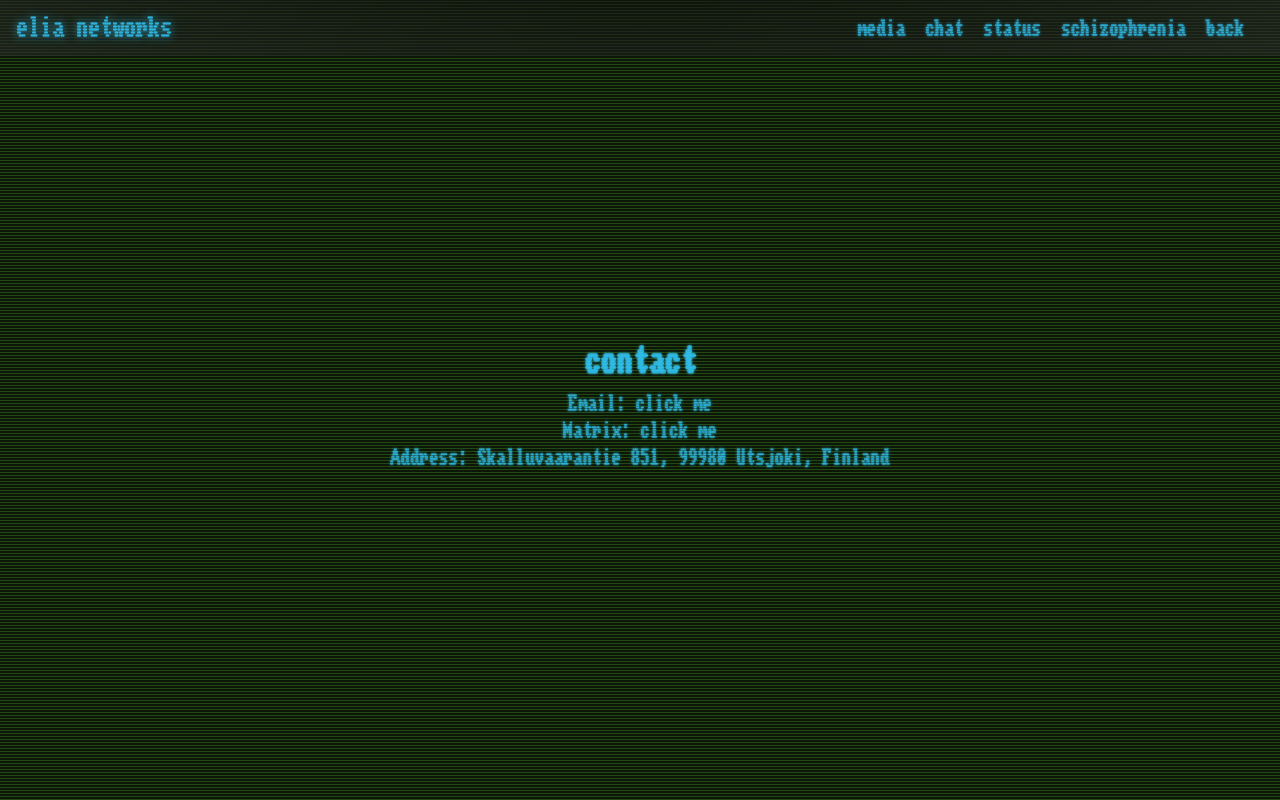
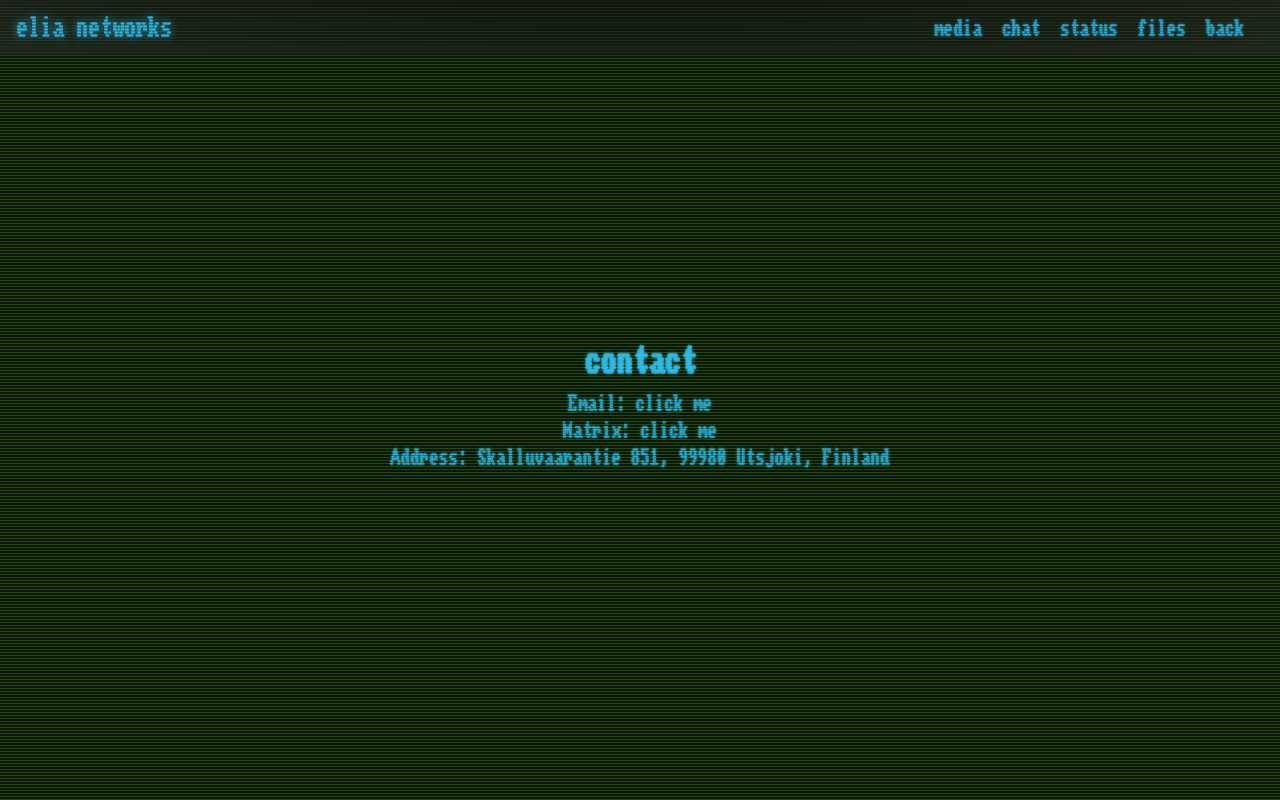
Before and after one commit to schizoposter/network-website, a plain HTML site: page contact/index.html in a window 1280 px wide. Drawn offline with Linux system fonts and the light colour scheme.

Commit message:
linkupdate

```diff
--- a/contact/index.html
+++ b/contact/index.html
@@ -34,7 +34,7 @@
           <li><a href="https://media.elia networks">media</a></li>
           <li><a href="https://chat.elia networks">chat</a></li>
           <li><a href="https://monitor.elia networks/status/public">status</a></li>
-          <li><a href="https://schizophrenia.network">schizophrenia</a></li>
+          <li><a href="https://files.elia.network">files</a></li>
           <li><a href="/">back</a></li>
         </ul>
     </nav>
```
Also changed, not shown: index.html (+1 -1 lines).
